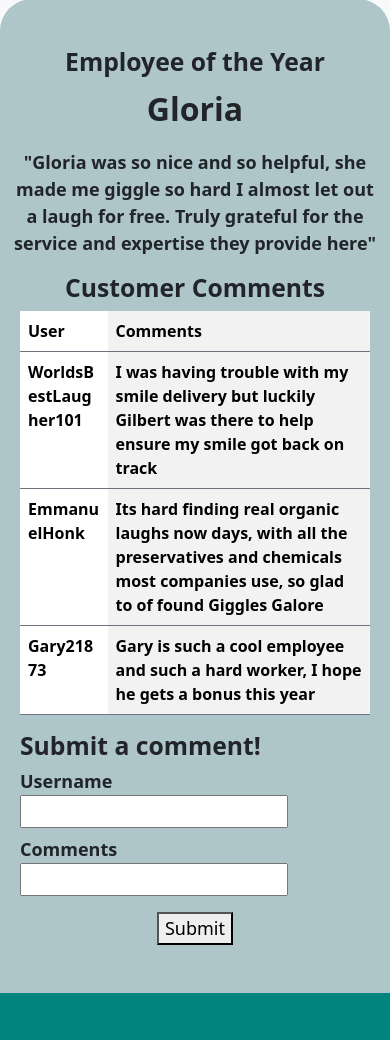
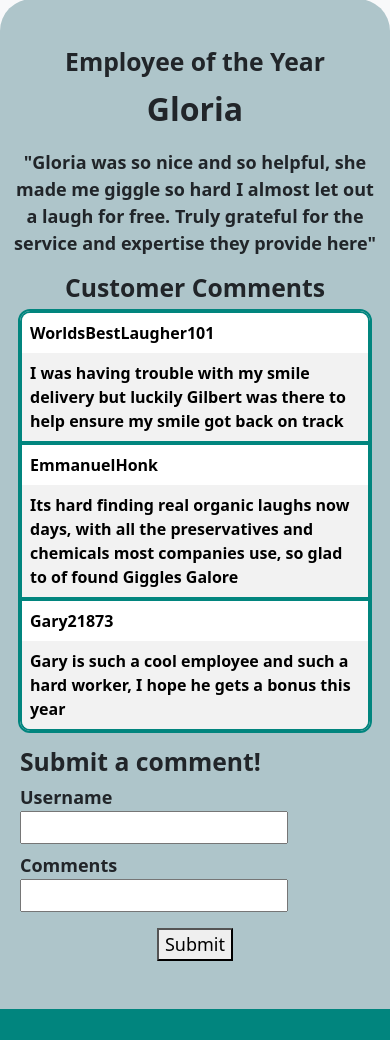
Before and after one commit to FelipeRestrepo101/GigglesGalore, a Flask app: page /extra/ in a window 390 px wide. Shown: the part 52-1092 px from the top of the page. Run offline with Flask 3, Linux system fonts and the light colour scheme; data comes from the database, SQL or seed files in the repository.

Commit message:
feat: enhance Customer Comments table for mobile and desktop

```diff
--- a/myapp/templates/extra.html
+++ b/myapp/templates/extra.html
@@ -64,10 +64,42 @@
             h2 {
                 font-weight: 900;
             }
+            table {
+                outline: 2px solid #01857e !important;
+                border-radius: 10px;
+                overflow: hidden;
+            }
             table td {
                 word-wrap: break-word !important;
                 word-break: break-word !important;
             }
+            @media (max-width: 650px) {
+                thead, th {
+                    display: none;
+                }
+                tr {
+                    display: block;
+                    border: 2px solid #01857e;
+                }
+                tr:first-child {
+                    border-top-left-radius: 10px;
+                    border-top-right-radius: 10px;
+                    overflow: hidden;
+                }
+                tr:last-child {
+                    border-bottom-left-radius: 10px;
+                    border-bottom-right-radius: 10px;
+                    overflow: hidden;
+                }
+                td {
+                    display: block;
+                    border: none;
+                }
+                td:nth-of-type(2n + 1) {
+                    font-weight: 900
+                }
+            }
+
         </style>
     </head>
     <body class="bg-light">
```
